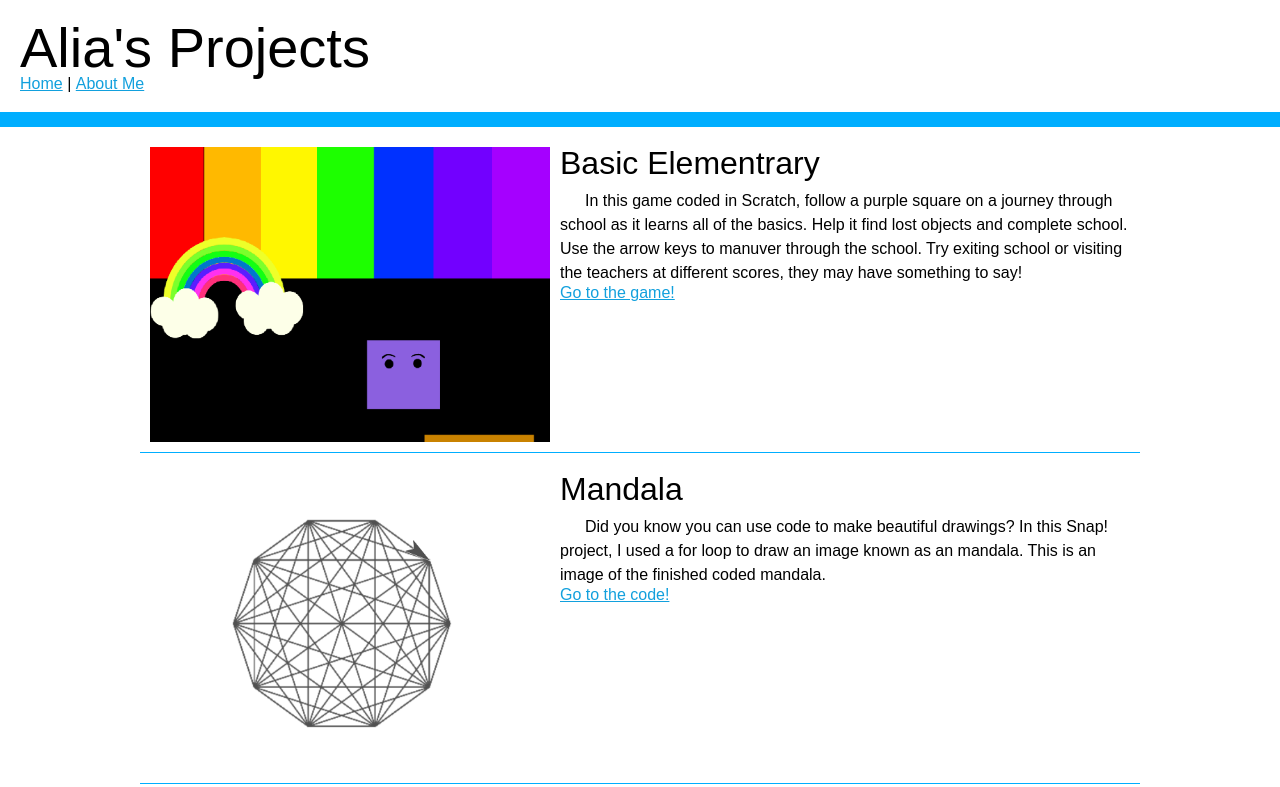
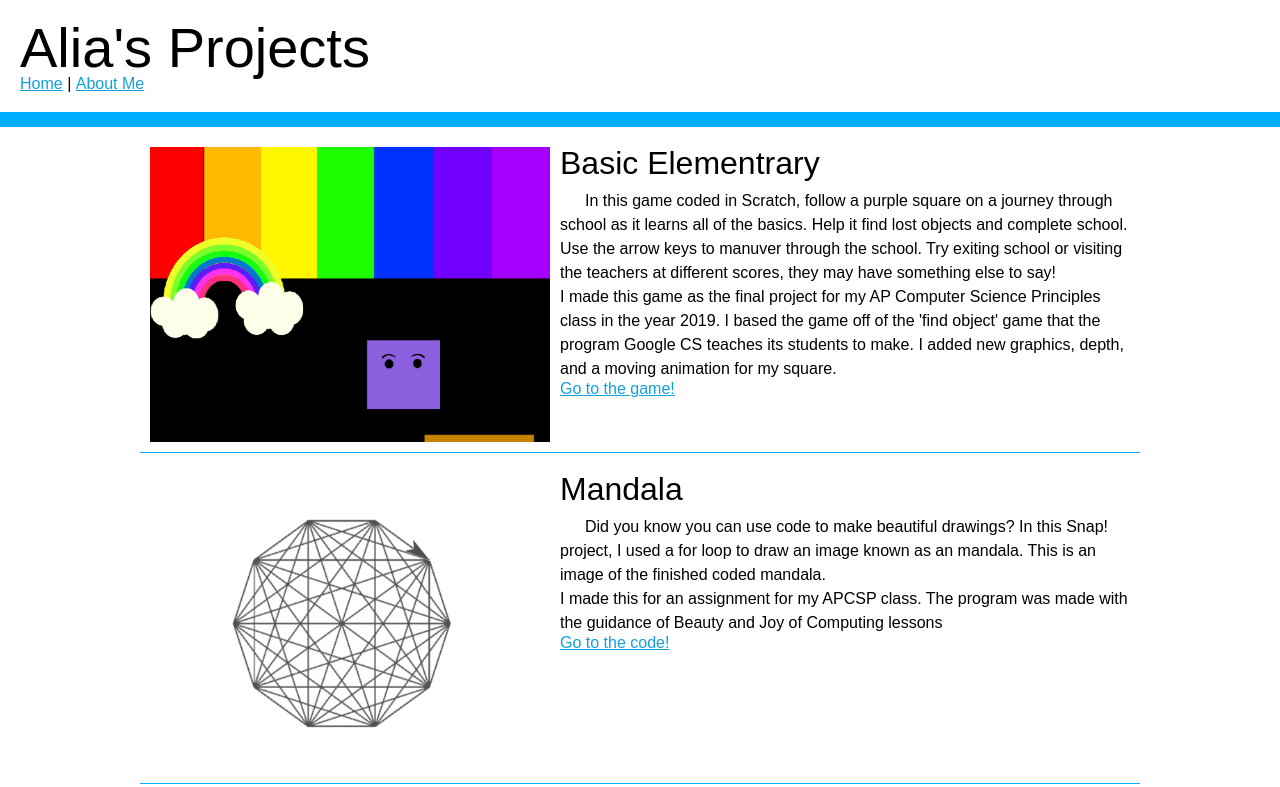
Before and after one commit to mawhile002/ap-cs-site, a plain HTML site: page index.html in a window 1280 px wide. Drawn offline with Linux system fonts and the light colour scheme.

Commit message:
Update index.html

```diff
--- a/index.html
+++ b/index.html
@@ -32,8 +32,8 @@
     <div class="project"><!--Empty, invisible box-->
         <img src="img/begscratch.PNG" alt="Custom Game Screenshot"/>
         <h2>Basic Elementrary</h2>
-        <p class="description">In this game coded in Scratch, follow a purple square on a journey through school as it learns all of the basics. Help it find lost objects and complete school.<!--Add text here to explain game-->
-        <br class="description">Use the arrow keys to manuver through the school. Try exiting school or visiting the teachers at different scores, they may have something to say!
+        <p class="description">In this game coded in Scratch, follow a purple square on a journey through school as it learns all of the basics. Help it find lost objects and complete school. Use the arrow keys to manuver through the school. Try exiting school or visiting the teachers at different scores, they may have something else to say!<!--Add text here to explain game-->
+        <br class="description"> I made this game as the final project for my AP Computer Science Principles class in the year 2019. I based the game off of the 'find object' game that the program Google CS teaches its students to make. I added new graphics, depth, and a moving animation for my square.
             </p>
         <p><a href="https://scratch.mit.edu/projects/324357493/" target="_blank">Go to the game!</a></p>
 
@@ -44,7 +44,9 @@
     <div class="project">
         <img src="img/mandala-snap.PNG" alt="Mandala Screenshot"/>
         <h2>Mandala</h2>
-        <p class="description">Did you know you can use code to make beautiful drawings? In this Snap! project, I used a for loop to draw an image known as an mandala. This is an image of the finished coded mandala.</p><!--Add text here to explain game-->
+        <p class="description">Did you know you can use code to make beautiful drawings? In this Snap! project, I used a for loop to draw an image known as an mandala. This is an image of the finished coded mandala.
+        <br class="description">I made this for an assignment for my APCSP class. The program was made with the guidance of Beauty and Joy of Computing lessons
+        </p>
         <p><a href="https://snap.berkeley.edu/snap/snap.html#present:Username=mawhile002&ProjectName=Derek%20%26%20Alia%20U2L2%20Mandala" target="_blank">Go to the code!</a></p>
         <div class="clear"></div>
     </div>
```
